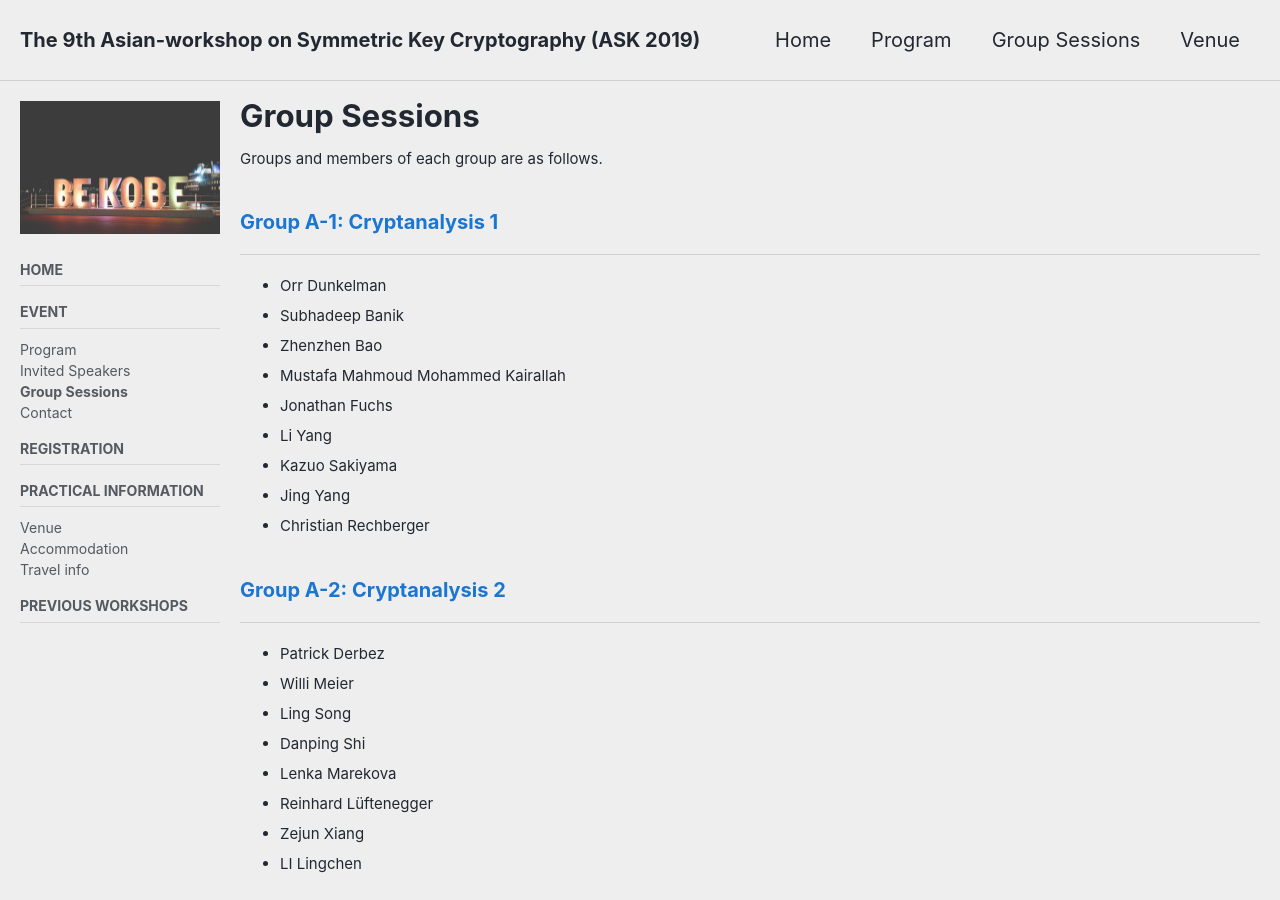
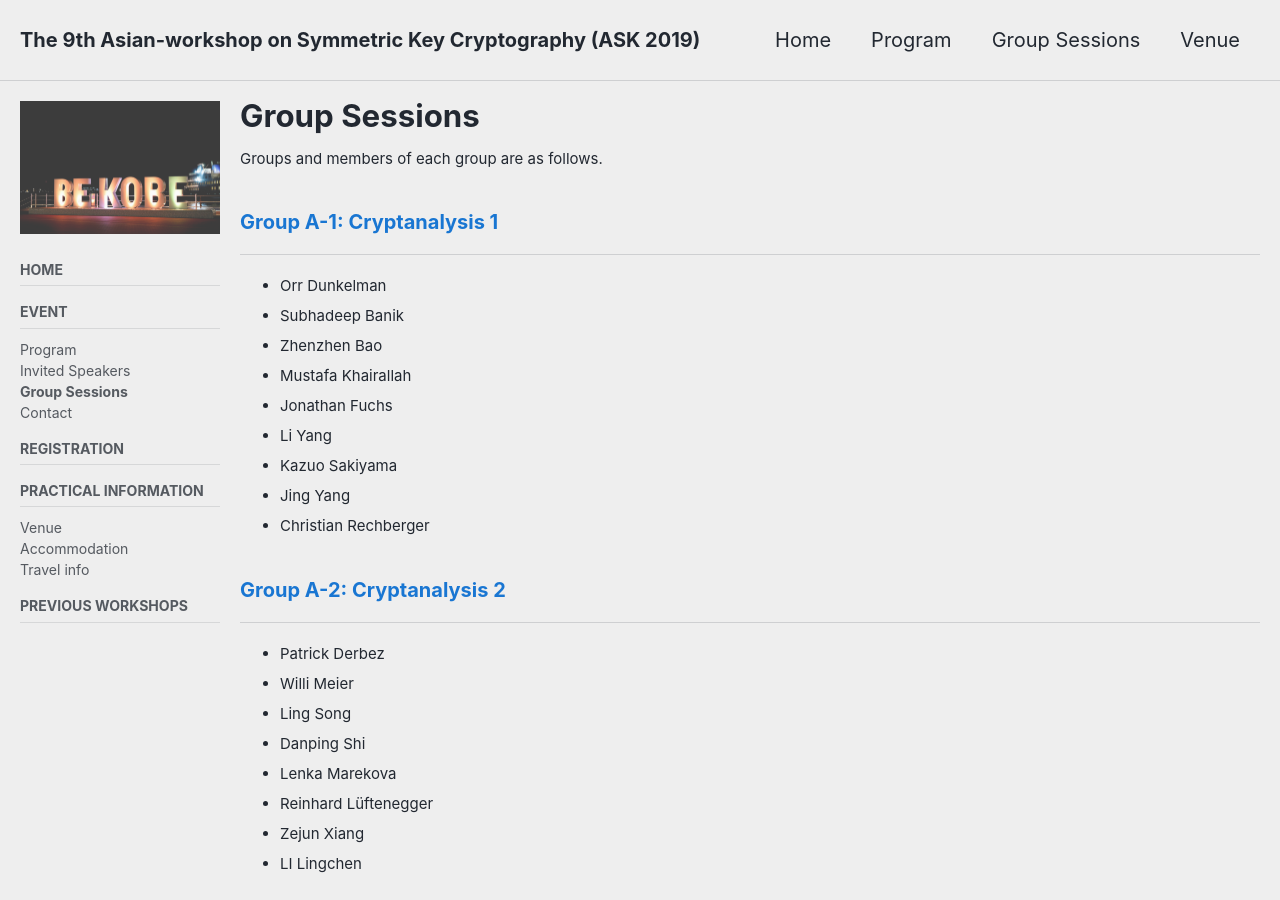
Before and after one commit to askworkshop/ask2019, a Jekyll site: the page built from groups.md, in a window 1280 px wide and 900 px high. Built offline with Jekyll 4.4.1, drawn with Linux system fonts in a browser that asks for light colours; cached includes are drawn as plain includes; nearby versions of some CDN libraries; our own code applies the rules of GitHub Pages for plain Markdown files.

Commit message:
changed name

```diff
--- a/groups.md
+++ b/groups.md
@@ -16,7 +16,7 @@ Groups and members of each group are as follows.
 - Orr Dunkelman
 - Subhadeep Banik
 - Zhenzhen Bao
-- Mustafa Mahmoud Mohammed Kairallah
+- Mustafa Khairallah
 - Jonathan Fuchs
 - Li Yang
 - Kazuo Sakiyama
```
